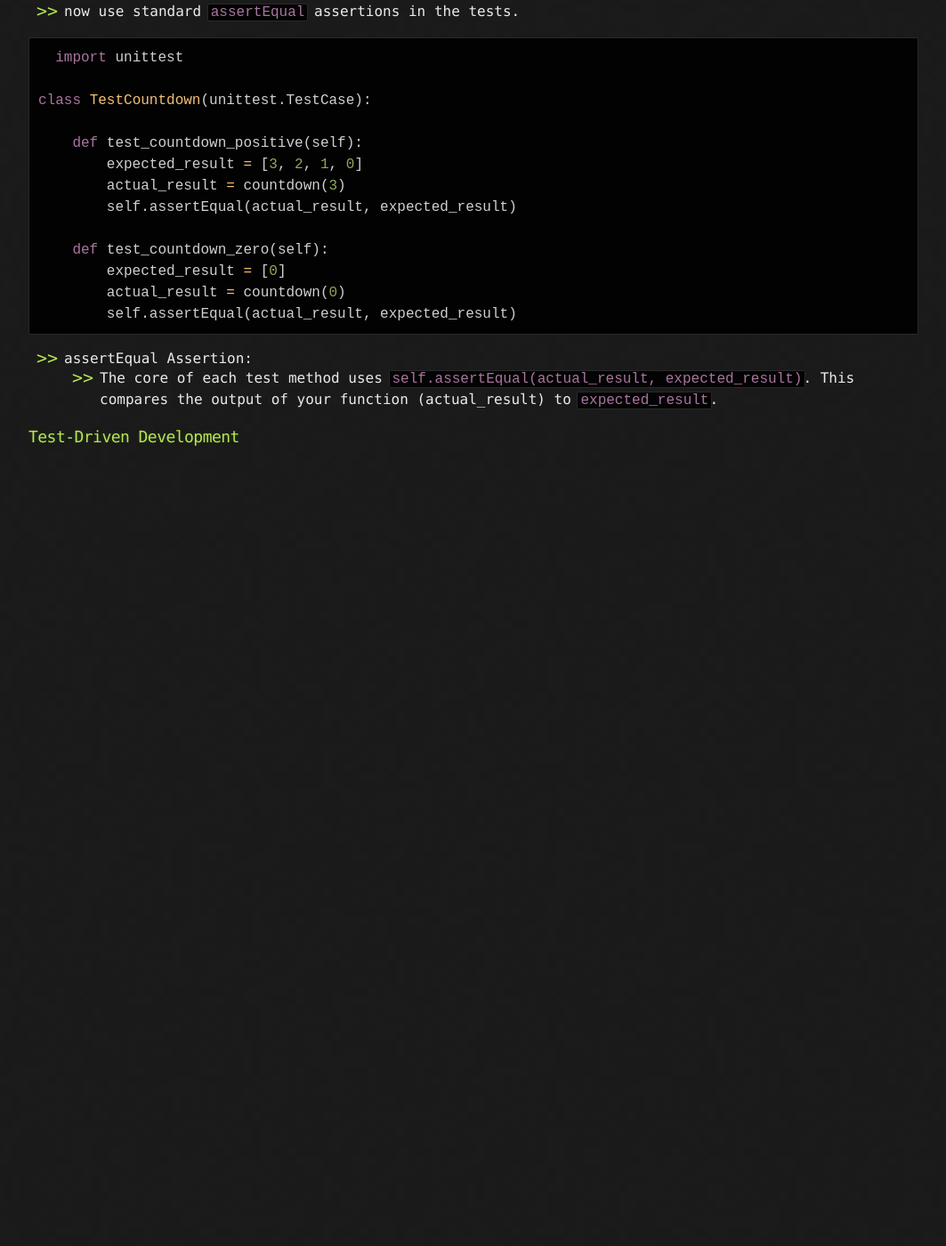
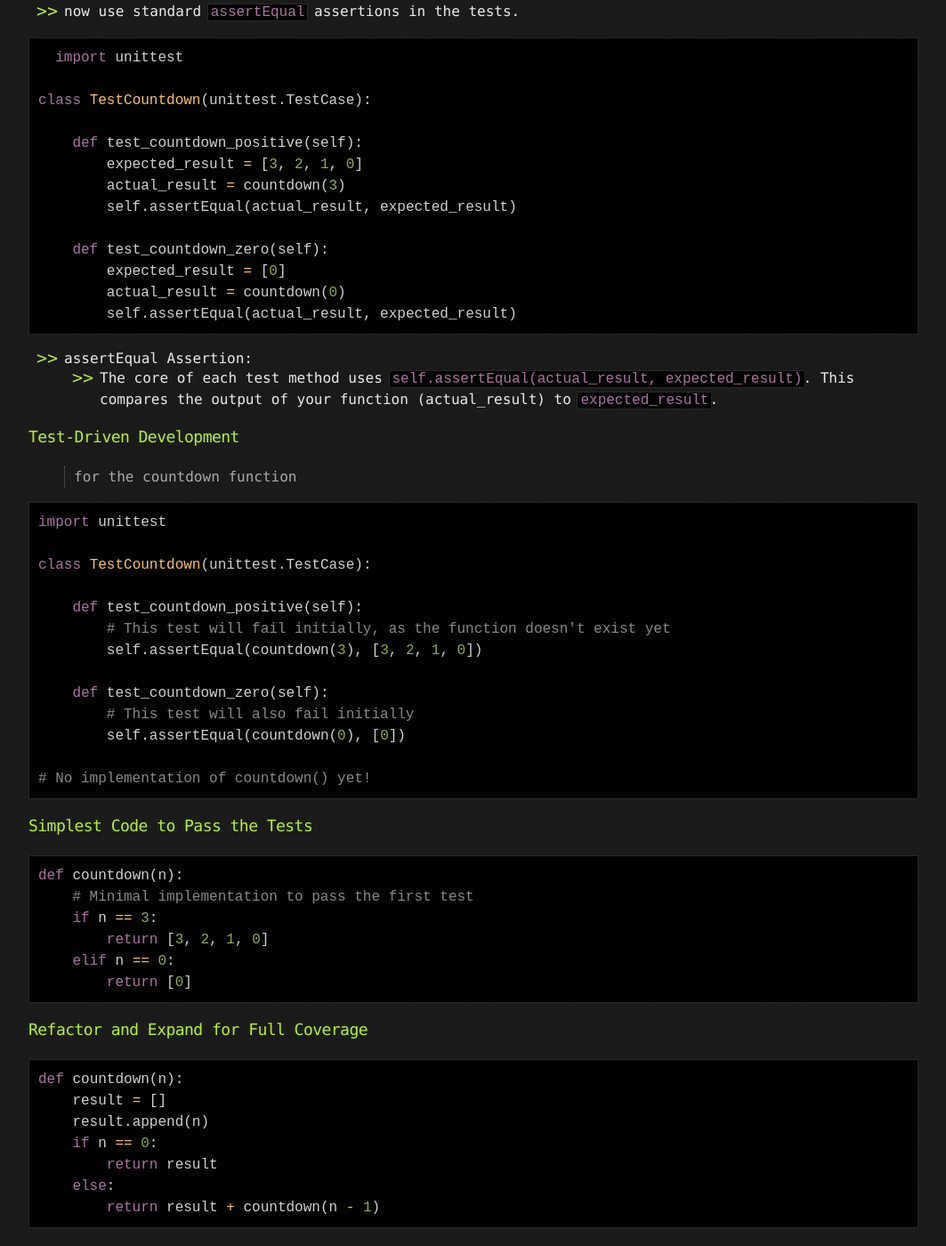
Before and after one commit to sciustechnologia/sciustechnologia.github.io, a Jekyll site: the page built from python/06_functions/0610_recursion.md, in a window 1280 px wide and 1400 px high, scrolled down 8568 px. Shown: the whole window at 89% size, without its empty margins (108-1171 px from the left). Built offline with Jekyll 4.4.1, drawn with Linux system fonts in a browser that asks for light colours; before the commit the page ends 9092 px from its top, so only the background shows below that.

Commit message:
Update 0610_recursion.md

````diff
--- a/python/06_functions/0610_recursion.md
+++ b/python/06_functions/0610_recursion.md
@@ -397,3 +397,43 @@ class TestCountdown(unittest.TestCase):
 
 
 ### Test-Driven Development
+> for the countdown function
+
+```python
+import unittest
+
+class TestCountdown(unittest.TestCase):
+
+    def test_countdown_positive(self):
+        # This test will fail initially, as the function doesn't exist yet
+        self.assertEqual(countdown(3), [3, 2, 1, 0])
+
+    def test_countdown_zero(self):
+        # This test will also fail initially
+        self.assertEqual(countdown(0), [0])
+
+# No implementation of countdown() yet!
+```
+
+### Simplest Code to Pass the Tests
+
+```python
+def countdown(n):
+    # Minimal implementation to pass the first test
+    if n == 3:
+        return [3, 2, 1, 0]
+    elif n == 0:
+        return [0]
+```
+
+### Refactor and Expand for Full Coverage
+
+```python
+def countdown(n):
+    result = []
+    result.append(n)
+    if n == 0:
+        return result
+    else:
+        return result + countdown(n - 1)
+```
````
